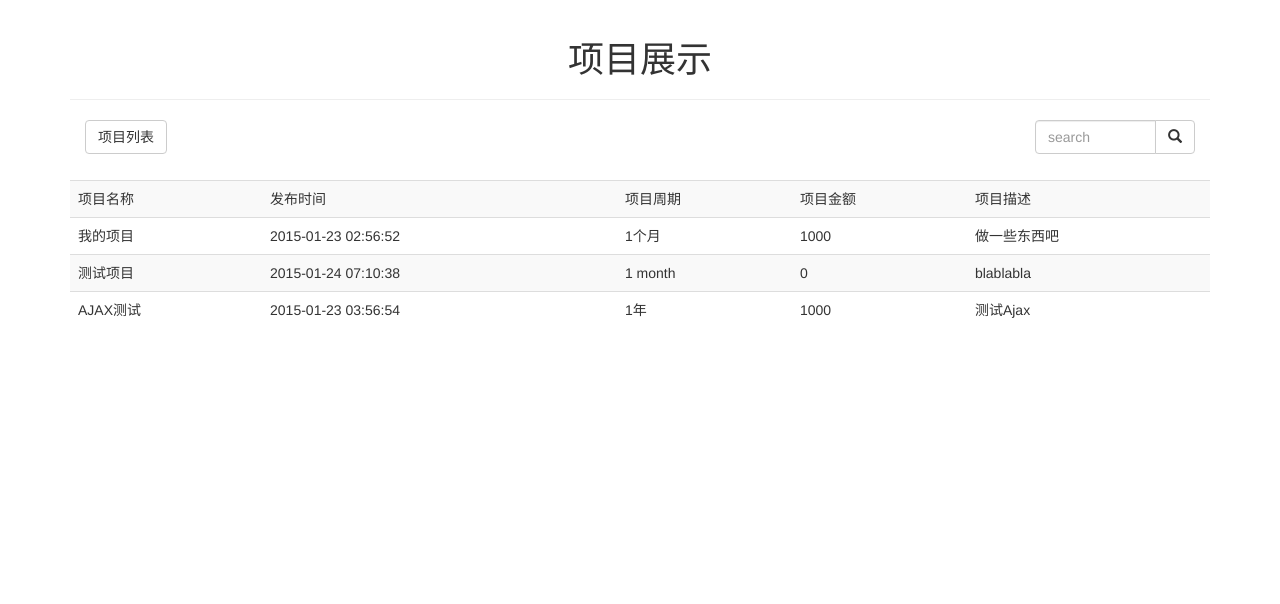
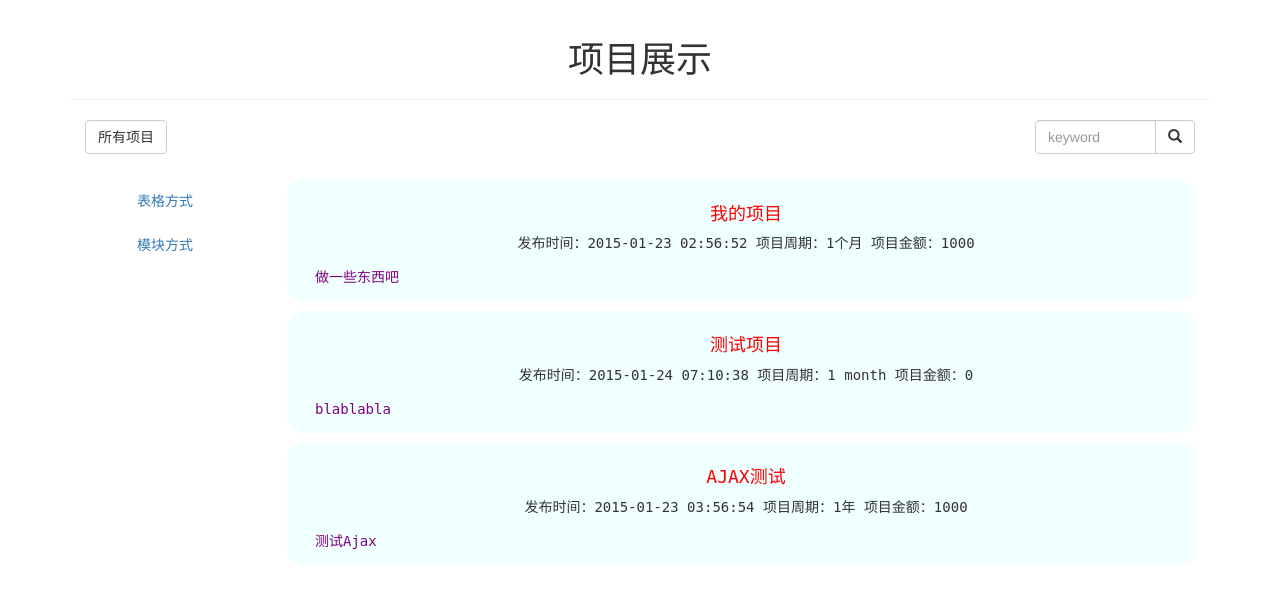
Before and after one commit to longjames/ProjectIssue, a CodeIgniter app: page / in a window 1280 px wide. Shown: the top 604 px of the page. Run offline with CodeIgniter, Linux system fonts and the light colour scheme.

Commit message:
展示界面升级

```diff
--- a/application/controllers/welcome.php
+++ b/application/controllers/welcome.php
@@ -22,8 +22,8 @@ class Welcome extends CI_Controller {
 		$projects = array();
 		foreach($res as $item)
 		{
-			//按照标题和描述筛选内容 分词等技术
-			if(true)
+			//按照标题和描述筛选内容
+			if(strstr($item->title, $content) || strstr($item->description, $content))
 			{
 				$projects[] = $item;
 			}
--- a/application/views/user/list.php
+++ b/application/views/user/list.php
@@ -1,4 +1,20 @@
-<table class="table table-striped table-hover">
+<script type="text/javascript">
+  $("table").hide();
+
+  $("#indiv_show").click(function()
+  {
+    $("#table_entity").hide();
+    $("#indiv_entity").show();
+  });
+
+  $("#table_show").click(function()
+  {
+    $("#table_entity").show();
+    $("#indiv_entity").hide();
+  });
+</script>
+
+<table id="table_entity" class="table table-striped table-hover">
     <tr>
         <td>项目名称</td>
         <td>发布时间</td>
@@ -16,3 +32,21 @@
       </tr>
     <?php endforeach; ?>
 </table>
+
+<ul id="indiv_entity">
+  <?php foreach($projects as $item): ?>
+  <li class="post-item">
+    <h4>
+      <?=$item->title?>
+    </h4>
+    <div class="project_tag">
+      <span>发布时间：<?=$item->distime?></span>
+      <span>项目周期：<?=$item->period?></span>
+      <span>项目金额：<?=$item->money?></span>
+    </div>
+    <div class="description">
+      <?=$item->description?>
+    </div>
+  </li>
+  <?php endforeach; ?>
+</ul>
--- a/application/views/user/main.php
+++ b/application/views/user/main.php
@@ -7,6 +7,7 @@
     <link href="<?=base_url()?>icon.png" rel="shortcut icon">
     <title>项目展示</title>
     <link href="<?=base_url()?>css/bootstrap.min.css" rel="stylesheet">
+    <link href="<?=base_url()?>css/display.css" rel="stylesheet">
     <script src="<?=base_url()?>js/jquery-2.1.1.js"></script>
     <script src="<?=base_url()?>js/bootstrap.min.js"></script>
     <script type="text/javascript">
@@ -42,13 +43,13 @@
       </div>
       <div>
         <div class="col-sm-1">
-          <a class="btn btn-default" id="refresh_list">项目列表</a>
+          <a class="btn btn-default" id="refresh_list">所有项目</a>
         </div>
         <div class="col-sm-2 col-sm-offset-9">
           <div class="input-group">
-            <input type="text" class="form-control" id="search_content" placeholder="search">
+            <input type="text" class="form-control" id="search_content" placeholder="keyword">
             <span class="input-group-btn">
-              <button class="btn btn-default" type="button" id="search_btn"><span class="glyphicon glyphicon-search"></span></button>
+              <a class="btn btn-default" id="search_btn"><span class="glyphicon glyphicon-search"></span></a>
             </span>
           </div>
         </div>
@@ -56,7 +57,13 @@
         <br>
         <br>
       </div>
-  	  <div id="msg">
+      <div class="col-sm-2">
+        <ul class="nav nav-pills nav-stacked">
+          <li><a class="btn" id="table_show">表格方式</a></li>
+          <li><a class="btn" id="indiv_show">模块方式</a></li>
+        </ul>
+      </div>
+  	  <div id="msg" class="col-sm-10">
       </div>
     </div>
   </body>
--- /dev/null
+++ b/css/display.css
@@ -0,0 +1,25 @@
+.post-item {
+	list-style-type: none;
+	font-family: Monospace;
+	margin-bottom: 10px;
+	margin-left: -2em;
+	padding: 1em;
+	background-color: azure;
+	border-radius:15px;
+	text-indent: 10px;
+}
+
+.post-item h4 {
+	color: red;
+	text-align: center;
+}
+
+.description {
+	text-indent: 1em;
+	margin-top: 1em;
+	color: purple;
+}
+
+.project_tag {
+	text-align: center;
+}
```
